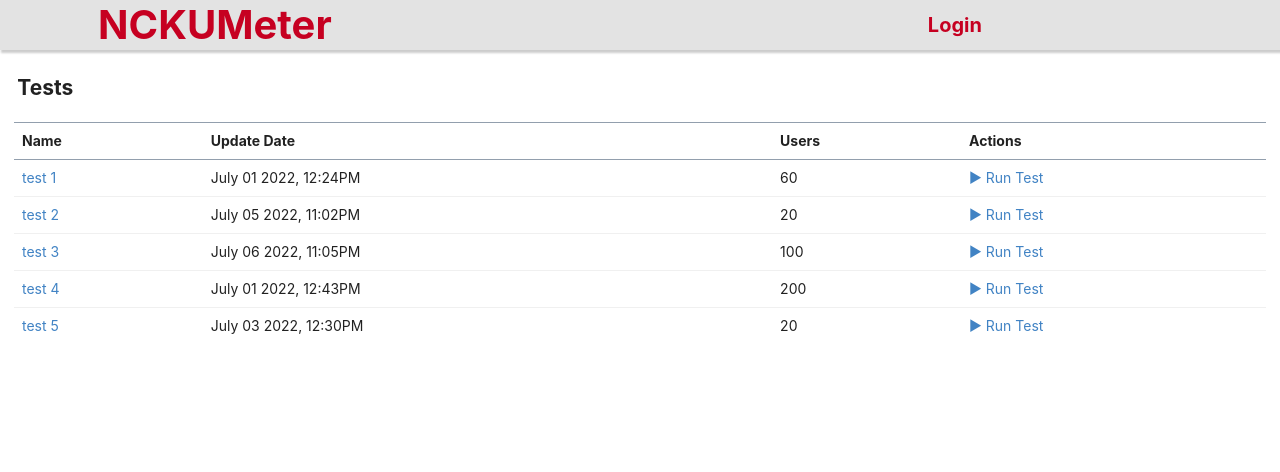
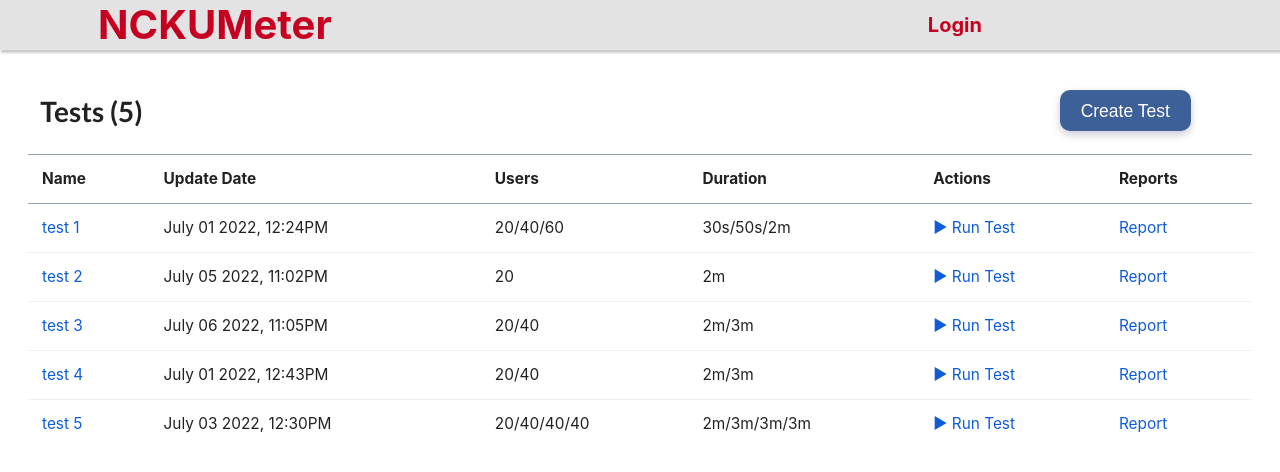
Before and after one commit to YiAnnChen/CKload, a React (Create React App) app in the folder ncku/: page /tests in a window 1280 px wide. Shown: the top 472 px of the page. Built offline with nearby package versions, Linux system fonts and the light colour scheme; no server answers.

Commit message:
Add Create Test btn

```diff
--- a/ncku/src/mock-data.json
+++ b/ncku/src/mock-data.json
@@ -1,18 +1,68 @@
 [
   {
-    "id": 1,
     "updateDate": "July 01 2022, 12:24PM",
     "testName": "test 1",
-    "users": "60",
     "ThreadGroups":[
       {
         "on_sampler_error": "continue",
-        "LoopController":[
+        "LoopController":
+          {
+          "continue_forever": false,
+          "loops": 10
+          },
+        "num_threads": 20,
+        "ramp_time": 5,
+        "scheduler": true,
+        "duration": 30,
+        "delay": 10,
+        "same_user_on_next_iteration": true,
+        "delayedStart": true
+      },
+      {
+        "on_sampler_error": "continue",
+        "LoopController":
+          {
+          "continue_forever": false,
+          "loops": 15
+          }
+        ,
+        "num_threads": 40,
+        "ramp_time": 5,
+        "scheduler": true,
+        "duration": 50,
+        "delay": 10,
+        "same_user_on_next_iteration": true,
+        "delayedStart": true
+      },
+      {
+        "on_sampler_error": "start_next_thread_loop",
+        "LoopController":
+          {
+          "continue_forever": false,
+          "loops": 20
+          }
+        ,
+        "num_threads": 60,
+        "ramp_time": 5,
+        "scheduler": true,
+        "duration": 130,
+        "delay": 10,
+        "same_user_on_next_iteration": true,
+        "delayedStart": true
+      }
+    ]
+  },
+  {
+    "updateDate": "July 05 2022, 11:02PM",
+    "testName": "test 2",
+    "ThreadGroups":[
+      {
+        "on_sampler_error": "start_next_thread_loop",
+        "LoopController":
           {
           "continue_forever": false,
           "loops": 1
-          }
-        ],
+          },
         "num_threads": 20,
         "ramp_time": 5,
         "scheduler": true,
@@ -21,31 +71,149 @@
         "same_user_on_next_iteration": true,
         "delayedStart": true
       }
-    ],
-    "threadGroupNum": 1
+    ]
   },
   {
-    "id": 2,
-    "updateDate": "July 05 2022, 11:02PM",
-    "testName": "test 2",
-    "users": "20"
+    "updateDate": "July 06 2022, 11:05PM",
+    "testName": "test 3",
+    "ThreadGroups":[
+      {
+        "on_sampler_error": "stop_thread",
+        "LoopController":
+          {
+          "continue_forever": false,
+          "loops": 1
+          },
+        "num_threads": 20,
+        "ramp_time": 5,
+        "scheduler": true,
+        "duration": 100,
+        "delay": 10,
+        "same_user_on_next_iteration": true,
+        "delayedStart": true
+      },
+      {
+        "on_sampler_error": "continue",
+        "LoopController":
+          {
+          "continue_forever": false,
+          "loops": 1
+          }
+        ,
+        "num_threads": 40,
+        "ramp_time": 5,
+        "scheduler": true,
+        "duration": 200,
+        "delay": 10,
+        "same_user_on_next_iteration": true,
+        "delayedStart": true
+      }
+    ]
   },
   {
-    "id": 3,
-    "updateDate": "July 06 2022, 11:05PM",
-    "testName": "test 3",
-    "users": "100"
+    "updateDate": "July 01 2022, 12:43PM",
+    "testName": "test 4",
+    "ThreadGroups":[
+      {
+        "on_sampler_error": "stop_test",
+        "LoopController":
+          {
+          "continue_forever": false,
+          "loops": 1
+          },
+        "num_threads": 20,
+        "ramp_time": 5,
+        "scheduler": true,
+        "duration": 100,
+        "delay": 10,
+        "same_user_on_next_iteration": true,
+        "delayedStart": true
+      },
+      {
+        "on_sampler_error": "stop_test_now",
+        "LoopController":
+          {
+          "continue_forever": false,
+          "loops": 1
+          }
+        ,
+        "num_threads": 40,
+        "ramp_time": 5,
+        "scheduler": true,
+        "duration": 200,
+        "delay": 10,
+        "same_user_on_next_iteration": true,
+        "delayedStart": true
+      }
+    ]
   },
   {
-    "id": 4,
-    "updateDate": "July 01 2022, 12:43PM",
-    "testName": "test 4",
-    "users": "200"
-  },
-  {
-    "id": 5,
     "updateDate": "July 03 2022, 12:30PM",
     "testName": "test 5",
-    "users": "20"
+    "ThreadGroups":[
+      {
+        "on_sampler_error": "stop_test_now",
+        "LoopController":
+          {
+          "continue_forever": false,
+          "loops": 1
+          },
+        "num_threads": 20,
+        "ramp_time": 5,
+        "scheduler": true,
+        "duration": 100,
+        "delay": 10,
+        "same_user_on_next_iteration": true,
+        "delayedStart": true
+      },
+      {
+        "on_sampler_error": "stop_test_now",
+        "LoopController":
+          {
+          "continue_forever": false,
+          "loops": 1
+          }
+        ,
+        "num_threads": 40,
+        "ramp_time": 5,
+        "scheduler": true,
+        "duration": 200,
+        "delay": 10,
+        "same_user_on_next_iteration": true,
+        "delayedStart": true
+      },
+      {
+        "on_sampler_error": "continue",
+        "LoopController":
+          {
+          "continue_forever": false,
+          "loops": 1
+          }
+        ,
+        "num_threads": 40,
+        "ramp_time": 5,
+        "scheduler": true,
+        "duration": 200,
+        "delay": 10,
+        "same_user_on_next_iteration": true,
+        "delayedStart": true
+      },
+      {
+        "on_sampler_error": "continue",
+        "LoopController":
+          {
+          "continue_forever": false,
+          "loops": 1
+          }
+        ,
+        "num_threads": 40,
+        "ramp_time": 5,
+        "scheduler": true,
+        "duration": 200,
+        "delay": 10,
+        "same_user_on_next_iteration": true,
+        "delayedStart": true
+      }
+    ]
   }
 ]
--- a/ncku/src/pages/TestsList/TestsList.css
+++ b/ncku/src/pages/TestsList/TestsList.css
@@ -1,20 +1,51 @@
-.app-container {
+.testslist-container {
   display: flex;
   width: 100%;
   justify-content: center;
   margin: auto;
   flex-direction: column;
   gap: 10px;
-  padding: 1rem;
+  padding: 2rem;
+}
+
+.testslist-top {
+  display: flex;
+  padding: 1% 0 1% 0;
 }
 
 .list-title {
   display: flex;
-  width: 5%;
   justify-content: center;
-  font-size: 1.5rem;
+  align-items: center;
+  font-size: 2rem;
   font-weight: bold;
-  padding: 1rem;
+  margin-left: 1%;
+}
+
+.new-test-btn-container {
+  display: flex;
+  justify-content: center;
+  align-items: center;
+  margin-left: auto;
+  margin-right: 5%;
+}
+
+.new-test-btn {
+  background-color: #3d6098;
+  color: white;
+  border: none;
+  outline: none;
+  padding: 0.75rem 1.5rem 0.75rem 1.5rem;
+  font-size: 1.25rem;
+  border-radius: 10px;
+  box-shadow: rgba(0, 9, 61, 0.2) 0px 4px 8px 0px;
+
+  transition: all 0.5s ease;
+}
+
+.new-test-btn:hover {
+  opacity: 80%;
+  cursor: pointer;
 }
 
 table {
@@ -23,11 +54,11 @@ table {
 }
 
 th,
-td {
+td.list-item {
   border-top: 1px solid rgb(240, 240, 240);
   text-align: left;
-  padding: 8px;
-  font-size: 1rem;
+  padding: 1rem;
+  font-size: 1.1rem;
 }
 
 th {
@@ -38,3 +69,11 @@ th {
 td {
   background-color: #fff;
 }
+
+div.list-item {
+  display: inline-block;
+}
+
+.testslist-container a {
+  color: #0e5cd9;
+}
--- a/ncku/src/pages/TestsList/index.js
+++ b/ncku/src/pages/TestsList/index.js
@@ -10,35 +10,84 @@ const TestsList = () => {
 
   const [testData, setTestData] = useState(data);
 
-  function handleClick(e) {
+  function handleTestClick(e) {
+    console.log('test was clicked')
+  }
+
+  function handleRunTestClick(e) {
     e.preventDefault();
     /* Code to tell server to run test */
-    console.log('The link was clicked.');
+    console.log('run test was clicked.');
+  }
+
+  function handleReportClick(e) {
+    e.preventDefault();
+    console.log('report was clicked');
+  }
+
+  function returnDuration(seconds) {
+    if(seconds < 60) {
+      return seconds+"s"
+    }
+    else {
+      // Round up or down
+      return Math.round(seconds/60)+"m"
+    }
+  }
+
+  function createNewTest(e) {
+    /* Create New Test --> redirect to a new page */
+    console.log('creating new test');
   }
 
 {/* TODO: when the list is empty -> do something*/}
 
   return(
-    <div className='app-container'>
-      <div className='list-title'>Tests</div>
+    <div className='testslist-container'>
+      <div className='testslist-top'>
+        {/* TODO: change (5) to something else using a function to calculate */}
+        <div className='list-title'><h1>Tests (5)</h1></div>
+        <div className='new-test-btn-container'>
+          <button className='new-test-btn' onClick={createNewTest}>Create Test</button>
+        </div>
+      </div>
+
       <table>
         <thead>
           <tr>
             <th>Name</th>
             <th>Update Date</th>
             <th>Users</th>
+            <th>Duration</th>
             <th>Actions</th>
+            <th>Reports</th>
           </tr>
         </thead>
         <tbody>
           {console.log(data.length)}
           { data.length ?
-          testData.map((data)=>
-            <tr key={data.id}>
-              <td><a href={'http://localhost:3000/tests/'+data.testName}>{data.testName}</a></td>
-              <td>{data.updateDate}</td>
-              <td>{data.users}</td>
-              <td><a href='#' onClick={handleClick}>▶ Run Test</a></td>
+          testData.map((data, index)=>
+            <tr key={index}>
+              <td className='list-item'><a href={'http://localhost:3000/tests/'+data.testName} onClick={handleTestClick}>{data.testName}</a></td>
+              <td className='list-item'>{data.updateDate}</td>
+              <td className='list-item'>{
+                /* Maps out the list of users... */
+                data.ThreadGroups.map((tg_data, index) => {
+                  return <div key={index} className='list-item'>
+                    {index ? "/"+tg_data.num_threads : tg_data.num_threads}
+                  </div>
+                })
+              }</td>
+              <td className='list-item'>{
+                /* Maps out the list of durations... */
+                data.ThreadGroups.map((tg_data, index) => {
+                  return <div key={index} className="list-item">
+                    {index ? "/"+returnDuration(tg_data.duration) : returnDuration(tg_data.duration)}
+                  </div>
+                })
+              }</td>
+              <td className='list-item'><a href='#' onClick={handleRunTestClick}>▶ Run Test</a></td>
+              <td className='list-item'><a href='#' onClick={handleReportClick}>Report</a></td>
             </tr>
           )
           :<div>empty</div>}
```
